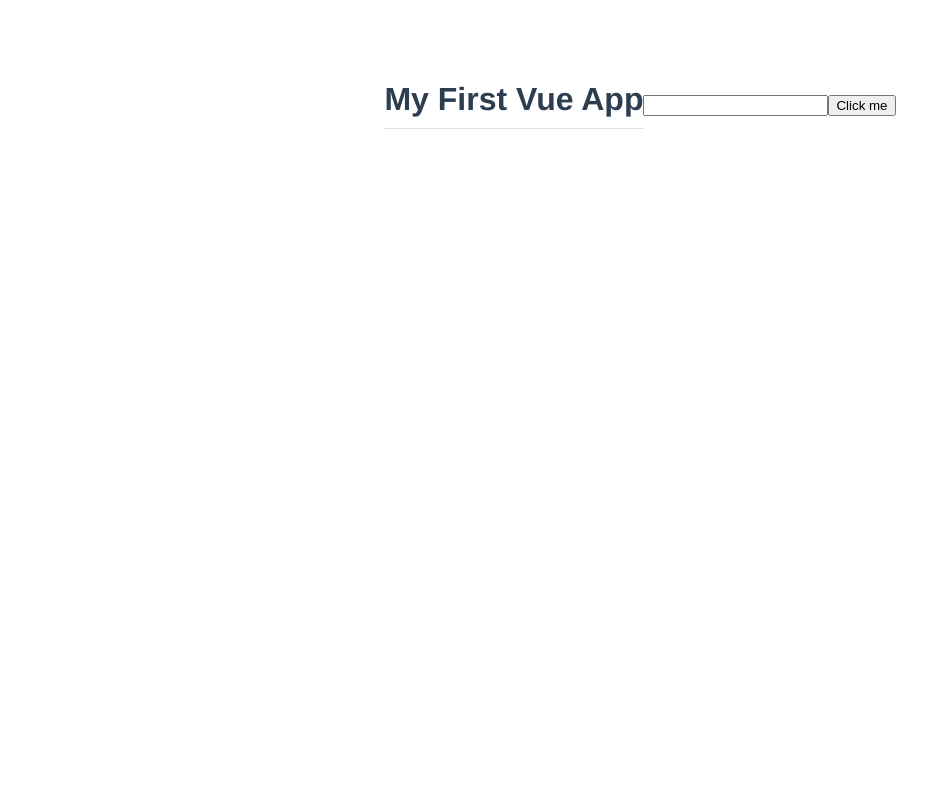
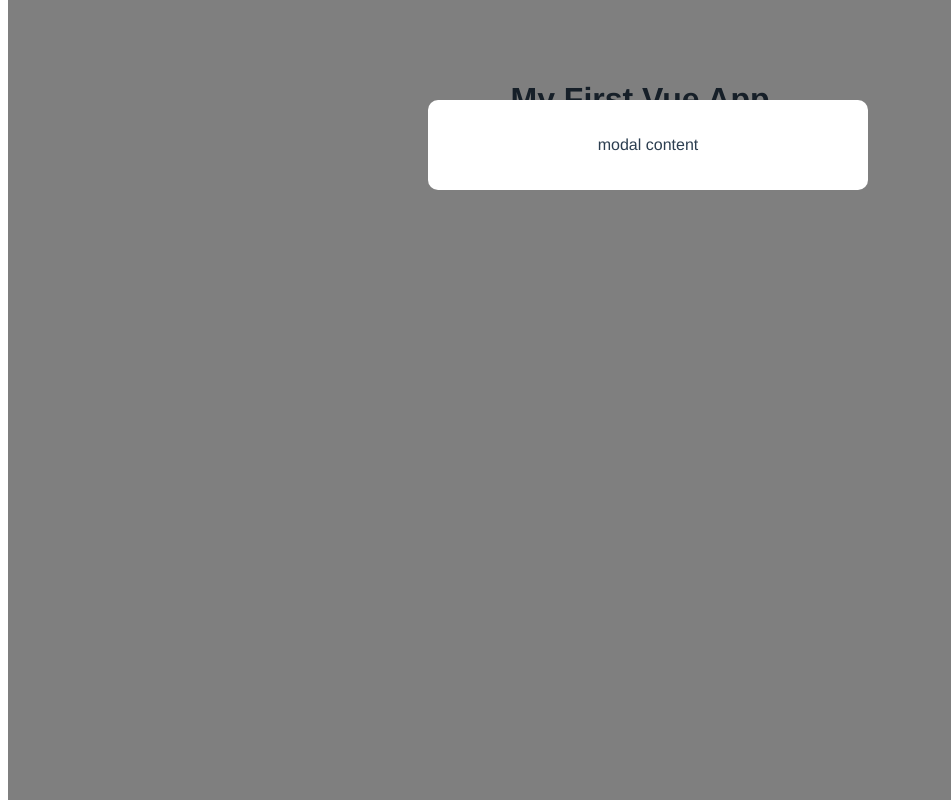
Before and after one commit to TheLukCraft/Vue3---Firebase, a Vue app: page / in a window 1280 px wide. Shown: the whole page, without its empty margins (0-951 px from the left). Built offline with nearby package versions, Linux system fonts and the light colour scheme.

Commit message:
multiple components

```diff
--- a/src/App.vue
+++ b/src/App.vue
@@ -1,12 +1,14 @@
 <template>
   <h1>{{ title }}</h1>
-  <input type="text" ref="name">
-  <button @click="handleClick">Click me</button>
+  <Modal />
 </template>
 
 <script>
+import Modal from './components/Modal.vue'
+
 export default {
   name: 'App',
+  components: { Modal },
   data() {
     return {
       title: 'My First Vue App'
--- /dev/null
+++ b/src/components/Modal.vue
@@ -0,0 +1,35 @@
+<template>
+    <div class="backdrop">
+        <div class="modal">
+            <p>modal content</p>
+        </div>
+    </div>
+</template>
+
+<script>
+export default {
+    setup() {
+
+
+        return {}
+    }
+}
+</script>
+
+<style scoped>
+.modal {
+    width: 400px;
+    padding: 20px;
+    margin: 100px auto;
+    background: white;
+    border-radius: 10px;
+}
+
+.backdrop {
+    top: 0;
+    position: fixed;
+    background: rgba(0, 0, 0, 0.5);
+    width: 100%;
+    height: 100%;
+}
+</style>
```
Also changed, not shown: src/components/HelloWorld.vue (deleted, +0 -57 lines).
